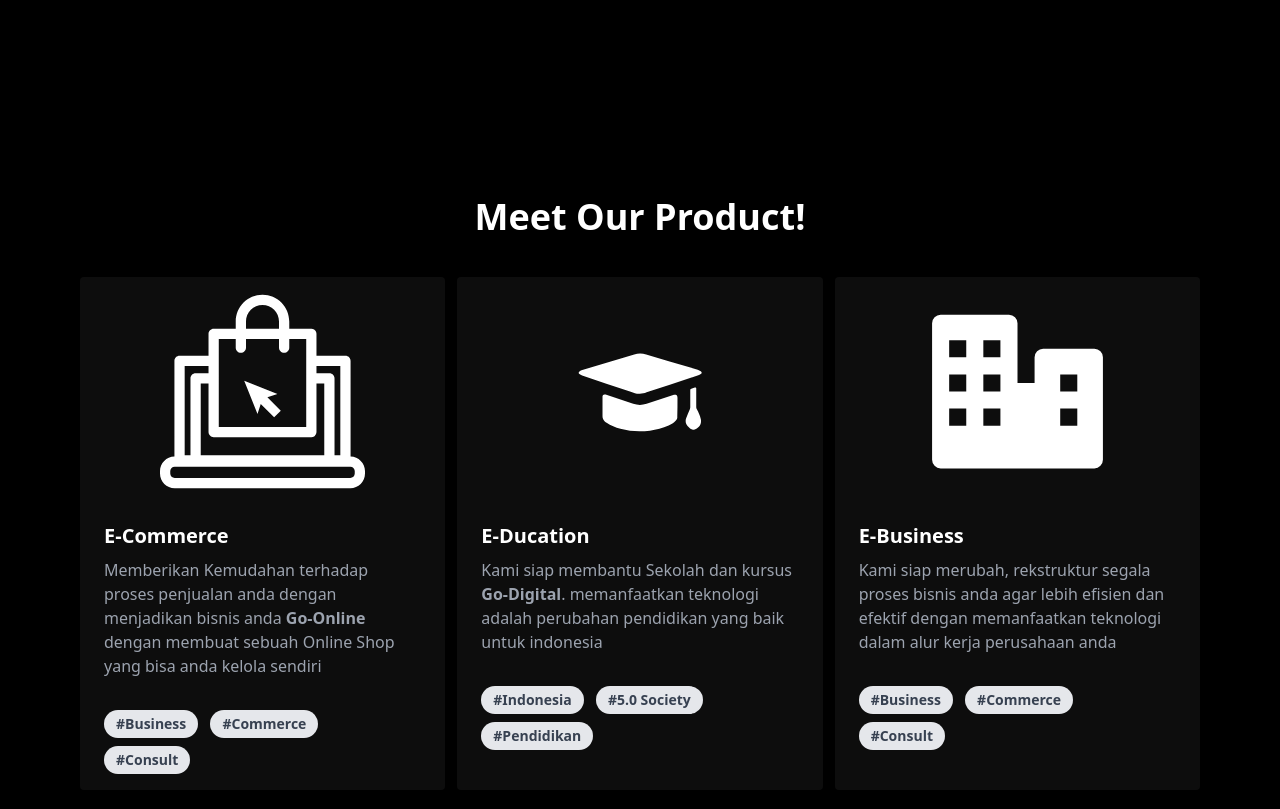
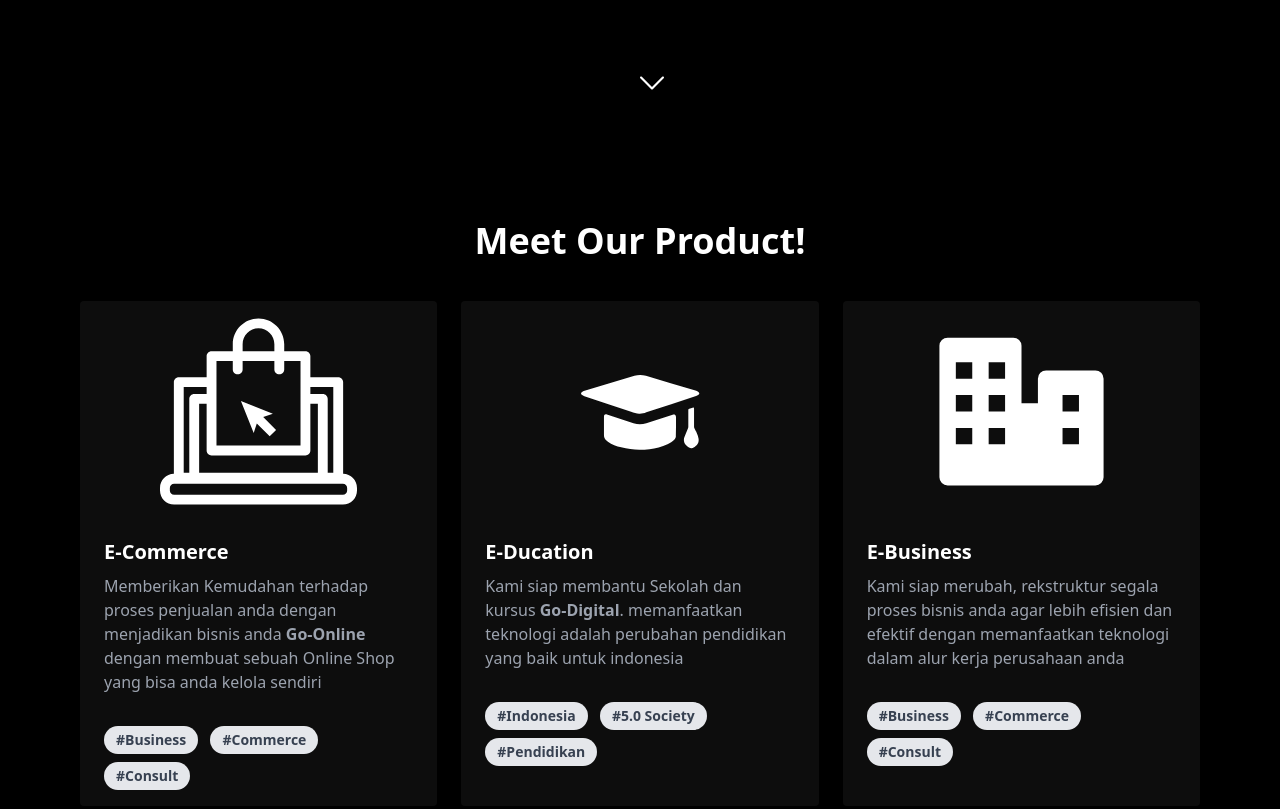
Before and after one commit to Whitnu12/Bricksnovation.github.io, a website: page public/index.html in a window 1280 px wide. Shown: the part 536-1345 px from the top of the page. Drawn offline with nearby package versions, Linux system fonts and the light colour scheme.

Commit message:
add down arror

```diff
--- a/public/index.html
+++ b/public/index.html
@@ -69,6 +69,9 @@
         </div>
 
         </div>
+        <div class="relative bottom-0 animate-bounce w-6 h-6 text-center left-1/2 top-20">
+          <img src="../src/img/down-arrow-svgrepo-com.svg" alt="">
+        </div>
       <!-- rounded Rectangle  -->
       <!-- <div class="hidden md:block overflow-hidden bg-coba-gray rounded-l-full absolute h-80 w-1/2 top-32 right-0"></div> -->
 
@@ -79,7 +82,7 @@
     <section id="Product" class="my-10 mx-10 text-white">
       <h1 class="text-4xl font-bold text-center "> Meet Our Product!</h1>
       <!-- Card 1 -->
-      <div class="p-10 grid grid-cols-3 gap-3 max-sm:grid-cols-1">
+      <div class="p-10 grid grid-cols-3 gap-6 max-sm:grid-cols-1">
         <div class="rounded overflow-hidden shadow-lg bg-white bg-opacity-5 backdrop-filter backdrop-blur-lg">
           <img class="w-fit my-3 mx-20"  src="../src/img/ecommerce-svgrepo-com.svg" alt="Mountain">
 
@@ -96,7 +99,7 @@ Memberikan Kemudahan terhadap proses penjualan anda dengan menjadikan bisnis and
         </div>
         <!--Card 2-->
         <div class="rounded overflow-hidden shadow-lg bg-white bg-opacity-5 backdrop-filter backdrop-blur-lg">
-          <img class="w-fit my-3 mx-20"  src="../src/img/education-svgrepo-com.svg" alt="Mountain">
+          <img class="w-fit my-3 mx-20 hover:"  src="../src/img/education-svgrepo-com.svg" alt="Mountain">
 
           <div class="px-6 py-4">
             <div class="font-bold text-xl  text-white mb-2">E-Ducation</E-Commerce></div>
```
Also changed, not shown: public/css/style.css, src/img/down-arrow-svgrepo-com.svg (added).
